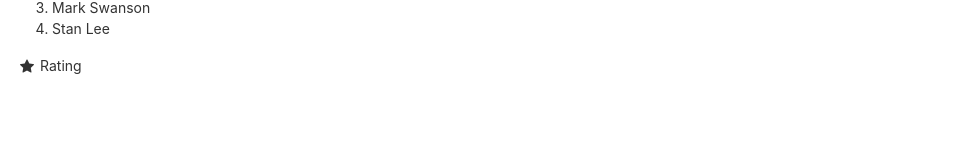
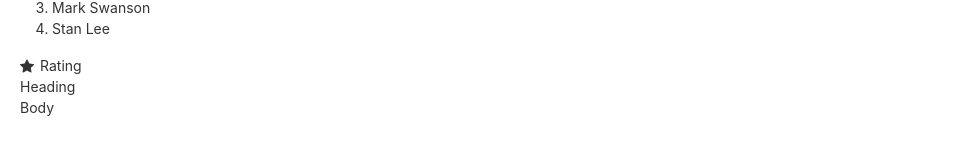
Before and after one commit to nishantkj911/angular-test-app, an Angular app: page / in a window 1280 px wide. Shown: the part 167-322 px from the top of the page, without its empty margins (0-963 px from the left). Built offline with nearby package versions, Linux system fonts and the light colour scheme.

Commit message:
Output, Custom events. ngContent and ng-container.

```diff
--- a/src/app/favorite-icon/favorite-icon.component.html
+++ b/src/app/favorite-icon/favorite-icon.component.html
@@ -1,7 +1,17 @@
 <div>
     <div>
         <i class="bi" [class.bi-star]="!isFavorite" [class.bi-star-fill]="isFavorite"
-           (click)="this.isFavorite = !this.isFavorite;"></i>
-        <label style="padding-left: 6px">{{ textContent }}</label>
+           (click)="changeFill()"></i>
+        <label style="padding-left: 6px">{{ textContent }}</label><br>
+
+        <!--This is only for demonstrating the functionality. Doesnt make sense in this context-->
+        <div class="panel panel-default">
+            <div class="panel-heading">
+                <ng-content select=".heading"></ng-content>
+            </div>
+            <div class="panel-body">
+                <ng-content select=".body"></ng-content>
+            </div>
+        </div>
     </div>
 </div>
--- a/src/app/favorite-icon/favorite-icon.component.ts
+++ b/src/app/favorite-icon/favorite-icon.component.ts
@@ -1,19 +1,29 @@
-import {Component, Input} from '@angular/core';
+import {Component, Input, Output, EventEmitter} from '@angular/core';
 
 @Component({
     selector: 'app-favorite-icon',
     templateUrl: './favorite-icon.component.html',
     styleUrls: ['./favorite-icon.component.css'],
     inputs: ['textContent'], // only works if there is a field with the same name. Plus, refactoring doesnt work
-
 })
 export class FavoriteIconComponent {
-    @Input() isFavorite: boolean = false;
+    @Input("isFavorite") isFavorite: boolean = false; // adding the alias is recommended to account fo refactoring of code breaking for users of this field/event.
     textContent: string = "";
+
+    @Output("favChanged") favChange = new EventEmitter()
 
     // @Input() info = { textContent, isFavorite: boolean};
 
     changeFill() { // Use this if additional logic required.
         this.isFavorite = !this.isFavorite;
+        this.favChange.emit(<FavoriteChangeEvent>{favorite: this.isFavorite, content: this.textContent})
     }
+
+    // ng-content is used to enable the user of the component to add custom content to it.
+    // select field is used to distinguish between multiple ng-content's in the component. (not req. if there is only one ng-content)
 }
+
+export interface FavoriteChangeEvent {
+    favorite: boolean
+    content: string
+}
--- a/src/app/reuse/reuse.component.html
+++ b/src/app/reuse/reuse.component.html
@@ -1,2 +1,8 @@
 <app-favorite-icon [isFavorite]="info.isFavorite"
-                   [textContent]="info.title"></app-favorite-icon>
+                   [textContent]="info.title"
+                   (favChanged)="onFavChanged($event)">
+    <!--    This renders only the content in final product-->
+    <ng-container class="heading">Heading</ng-container>
+    <!--    This renders the div in final product-->
+    <div class="body">Body</div>
+</app-favorite-icon>
--- a/src/app/reuse/reuse.component.ts
+++ b/src/app/reuse/reuse.component.ts
@@ -1,4 +1,5 @@
 import { Component, OnInit } from '@angular/core';
+import {FavoriteChangeEvent} from "../favorite-icon/favorite-icon.component";
 
 @Component({
   selector: 'app-reuse',
@@ -15,4 +16,7 @@ export class ReuseComponent implements OnInit {
   ngOnInit(): void {
   }
 
+  onFavChanged(eventArgs: FavoriteChangeEvent) {
+      eventArgs.favorite ? console.log("I am Favorite!!"):null;
+  }
 }
```
Also changed, not shown: 1 other file (tests, documents, lock files or other folders).
